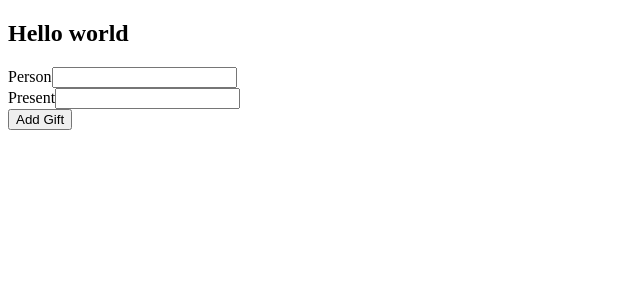
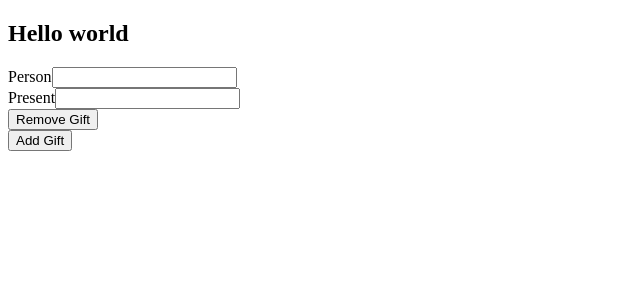
Before and after one commit to armansujoyan/react-tdd, a React (Create React App) app in the folder giftgiver/: page / in a window 1280 px wide. Both pictures are taken after a click on the button "Add Gift". Shown: the top 300 px of the page, without its empty margins (0-640 px from the left). Built offline with nearby package versions, Linux system fonts and the light colour scheme.

Commit message:
Add tests for gift component remove option

```diff
--- a/giftgiver/src/components/App.js
+++ b/giftgiver/src/components/App.js
@@ -35,7 +35,10 @@
           <h2>Hello world</h2>
           <div className='gift-list'>
             {
-              this.state.gifts.map(gift => <Gift key={gift.id}/>)
+              this.state.gifts.map(gift => <Gift
+                                            key={gift.id}
+                                            gift={gift}
+                                            removeGift={this.removeGift}/>)
             }
           </div>
           <Button className='btn-add' onClick={this.addGift}>Add Gift</Button>
--- a/giftgiver/src/components/Gift.js
+++ b/giftgiver/src/components/Gift.js
@@ -25,6 +25,11 @@
             <FormControl className='input-present'
               onChange={event => this.setState({ present: event.target.value })}/>
           </FormGroup>
+          <Button
+            className='btn-remove'
+            onClick={() => this.props.removeGift(this.props.gift.id)}>
+            Remove Gift
+          </Button>
         </Form>
       </div>
     )
```
Also changed, not shown: 2 other files (tests, documents, lock files or other folders).
